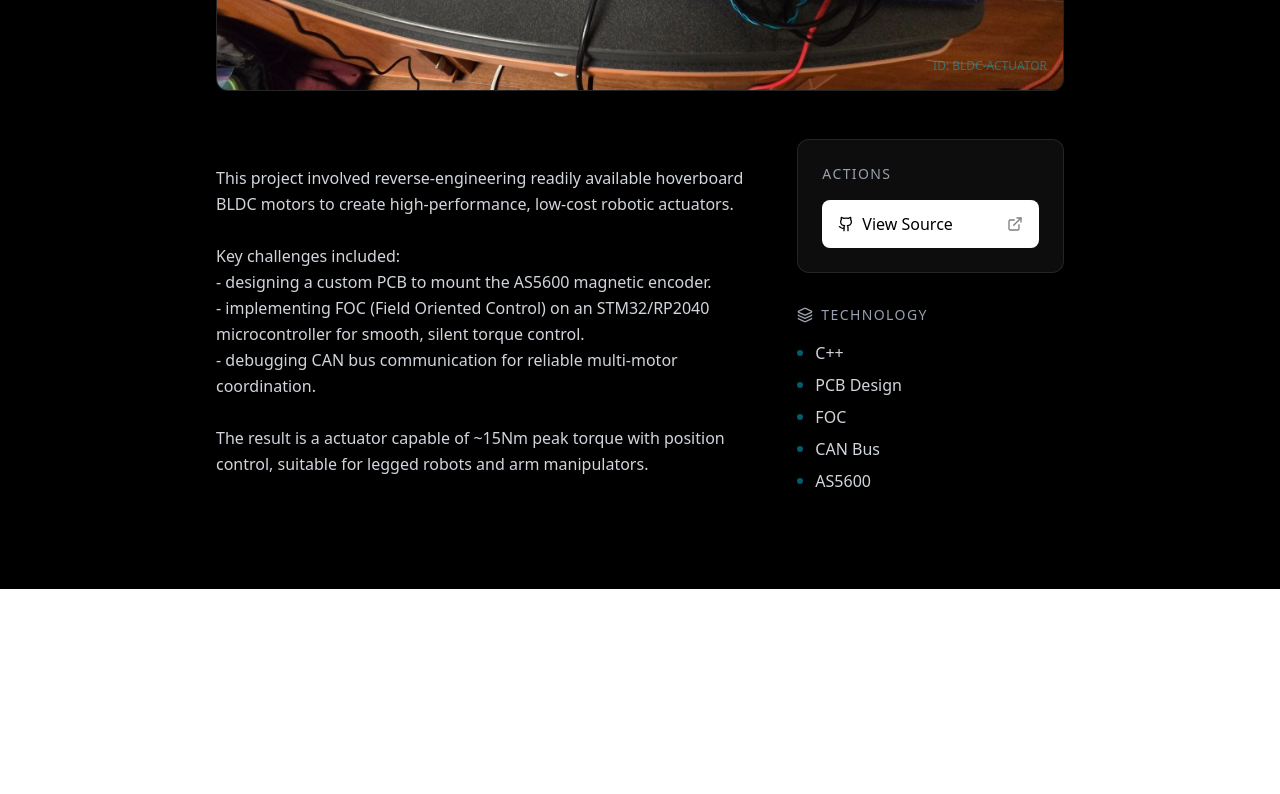
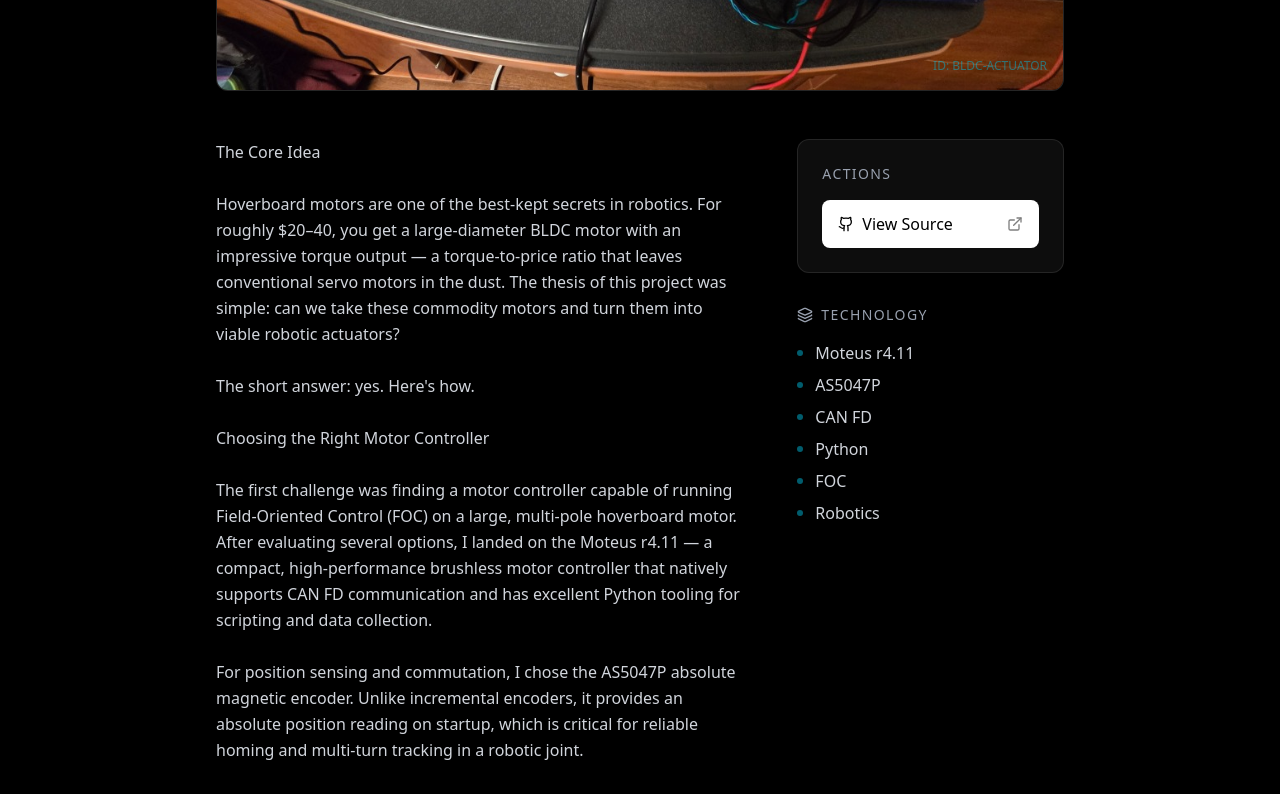
Before and after one commit to sidrk-dev/portfolio, a Next.js app: page /portfolio/projects/bldc-actuator in a window 1280 px wide. Shown: the part 720-1514 px from the top of the page. Before the commit the page ends 1309 px from the top, so only its background shows below. Built offline with nearby package versions, Linux system fonts and the light colour scheme.

Commit message:
Update BLDC actuator writeup with detailed blog content

```diff
--- a/src/data/portfolio.ts
+++ b/src/data/portfolio.ts
@@ -24,20 +24,38 @@ export const portfolio = {
     {
       title: "BLDC Robot Actuator",
       slug: "bldc-actuator",
-      tags: ["C++", "PCB Design", "FOC", "CAN Bus", "AS5600"],
+      tags: ["Moteus r4.11", "AS5047P", "CAN FD", "Python", "FOC", "Robotics"],
       description:
-        "Reverse-engineered hoverboard BLDC motors into high-torque robotic actuators. Implemented Field-Oriented Control (FOC) for silent torque control, integrated magnetic encoders for closed-loop feedback, and designed a custom motor controller PCB with CAN communication.",
-      longDescription: `
-        This project involved reverse-engineering readily available hoverboard BLDC motors to create high-performance, low-cost robotic actuators.
+        "Commodity hoverboard motors repurposed as high-torque robotic actuators — delivering an exceptional torque-to-price ratio compared to any off-the-shelf solution. Characterized motor performance via a custom Python test stand over CAN FD.",
+      longDescription: `The Core Idea
 
-        Key challenges included:
-        - designing a custom PCB to mount the AS5600 magnetic encoder.
-        - implementing FOC (Field Oriented Control) on an STM32/RP2040 microcontroller for smooth, silent torque control.
-        - debugging CAN bus communication for reliable multi-motor coordination.
+Hoverboard motors are one of the best-kept secrets in robotics. For roughly $20–40, you get a large-diameter BLDC motor with an impressive torque output — a torque-to-price ratio that leaves conventional servo motors in the dust. The thesis of this project was simple: can we take these commodity motors and turn them into viable robotic actuators?
 
-        The result is a actuator capable of ~15Nm peak torque with position control, suitable for legged robots and arm manipulators.
-      `,
-      link: "https://github.com/sidrk-dev/bldc-actuator", // Placeholder link
+The short answer: yes. Here's how.
+
+Choosing the Right Motor Controller
+
+The first challenge was finding a motor controller capable of running Field-Oriented Control (FOC) on a large, multi-pole hoverboard motor. After evaluating several options, I landed on the Moteus r4.11 — a compact, high-performance brushless motor controller that natively supports CAN FD communication and has excellent Python tooling for scripting and data collection.
+
+For position sensing and commutation, I chose the AS5047P absolute magnetic encoder. Unlike incremental encoders, it provides an absolute position reading on startup, which is critical for reliable homing and multi-turn tracking in a robotic joint.
+
+Building the Test Stand
+
+Before integrating the motor into any robot, I needed to characterize it. I built a test stand to answer two key questions:
+
+— How fast can I drive it before it overheats?
+— What is the peak torque it can deliver?
+
+Speed was measured directly through the AS5047P encoder, reading electrical and mechanical RPM at increasing voltage levels while monitoring motor temperature. Torque was measured by stalling the motor and reading back the phase currents reported by the Moteus controller — from there, calculating output torque using the motor's Kt constant.
+
+All communication was done over CAN FD to USB, connected to my laptop. A Python script automated the test sequences, logging both speed and torque data and generating plots of the motor's performance envelope.
+
+Results & Next Steps
+
+The characterization data gave us a clear operating map for the motor — peak torque figures, thermal limits, and the voltage headroom available before saturation. These numbers directly informed the design of the custom FOC Driver PCB (a separate project), which aims to bring this same performance into a compact, purpose-built board.
+
+The long-term goal is to integrate these actuators into a legged robot platform, where their low cost and high torque density make them uniquely compelling.`,
+      link: "https://github.com/sidrk-dev/bldc-actuator",
       image: "/portfolio/images/bldc-actuator.jpg",
     },
     {
```
